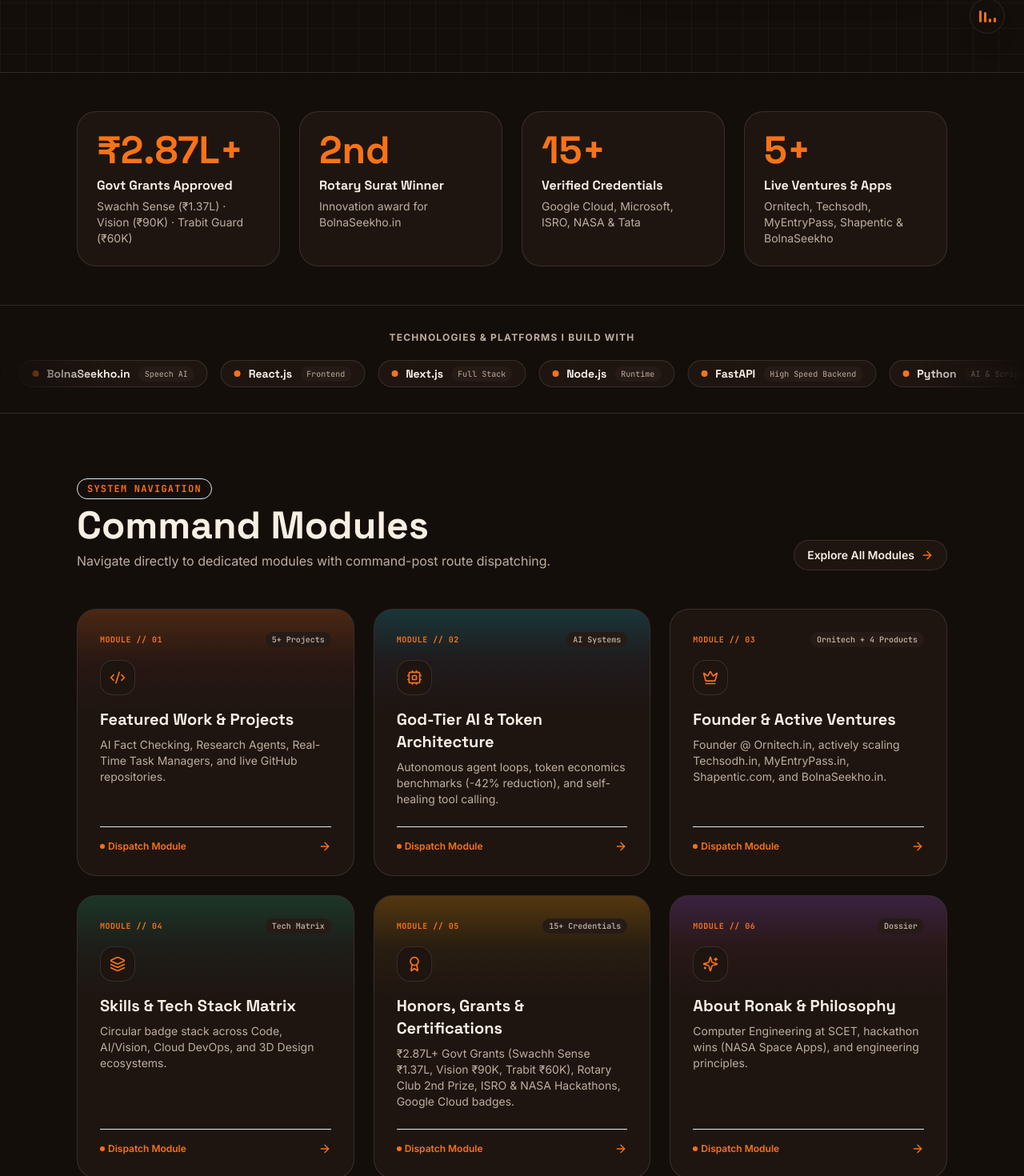
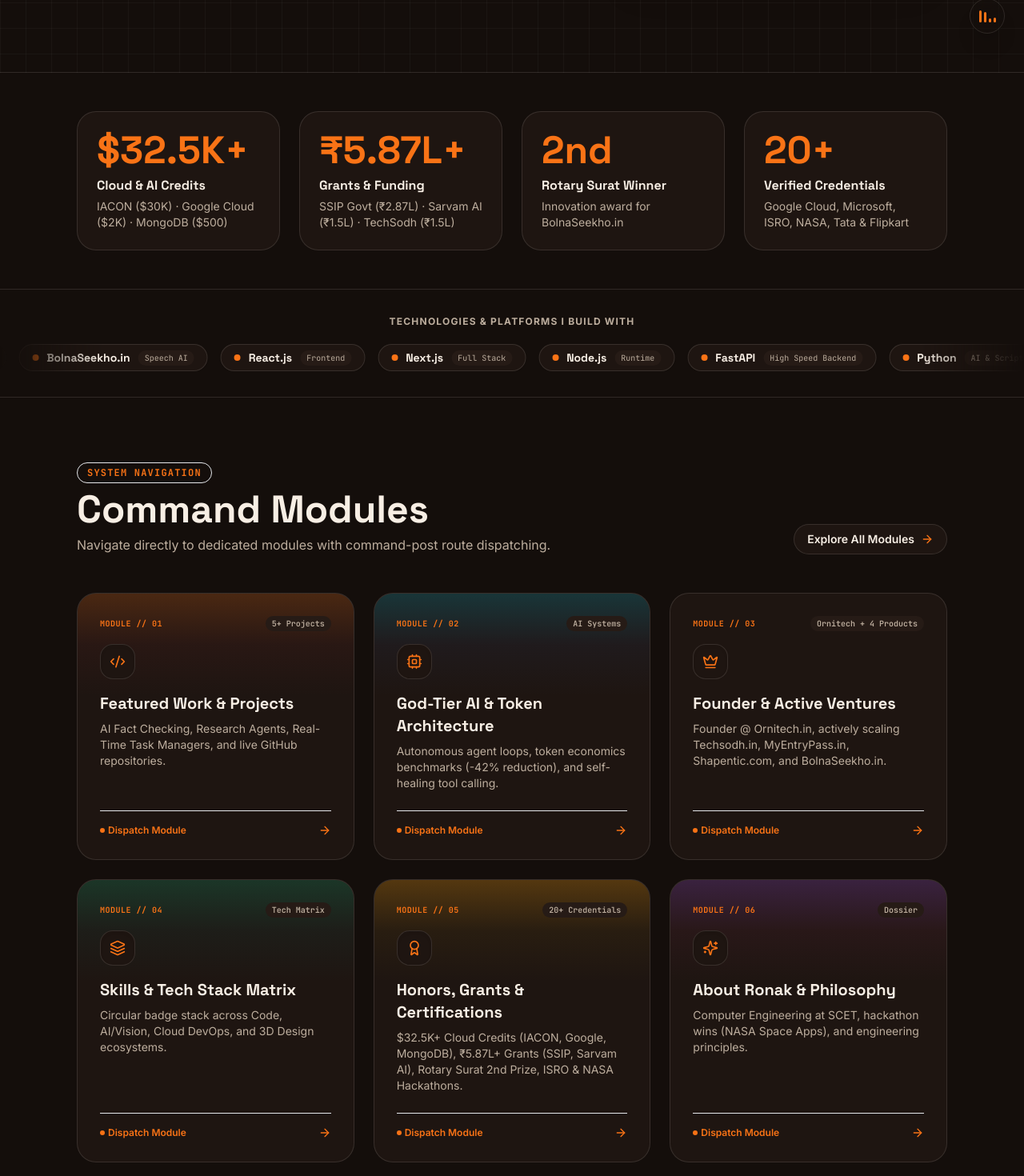
Before and after one commit to Ronak501/Portfolio, a Next.js app: page / in a window 1280 px wide. Shown: the part 734-2204 px from the top of the page at 80% size. Built offline with nearby package versions, Linux system fonts and the light colour scheme.

Commit message:
feat: add Google (), AWS (), and MongoDB () cloud credits and tech stack disc badges

```diff
--- a/app/page.tsx
+++ b/app/page.tsx
@@ -63,9 +63,9 @@
     href: '/certifications',
     category: 'MODULE // 05',
     description:
-      '₹2.87L+ Govt Grants (Swachh Sense ₹1.37L, Vision ₹90K, Trabit ₹60K), Rotary Club 2nd Prize, ISRO & NASA Hackathons, Google Cloud badges.',
+      '$32.5K+ Cloud Credits (IACON, Google, MongoDB), ₹5.87L+ Grants (SSIP, Sarvam AI), Rotary Surat 2nd Prize, ISRO & NASA Hackathons.',
     icon: Award,
-    badge: '15+ Credentials',
+    badge: '20+ Credentials',
     gradient: 'from-amber-500/25 via-yellow-500/5 to-transparent',
   },
   {
--- a/components/CertificationsSection.tsx
+++ b/components/CertificationsSection.tsx
@@ -21,7 +21,7 @@
   id: string;
   title: string;
   issuer: string;
-  category: 'gov_global' | 'awards' | 'industry' | 'research';
+  category: 'gov_global' | 'awards' | 'industry' | 'research' | 'credits';
   issueDate: string;
   image?: string;
   badgeText: string;
@@ -216,10 +216,65 @@
       'Published architectural blueprint for multi-hop scientific literature retrieval agents with automated citation verification and hallucination guards.',
     skills: ['Autonomous Agents', 'Vector Embeddings', 'Semantic Synthesis', 'NLP'],
   },
+  {
+    id: 'IACON-cloud-credits',
+    title: '$30,000 Cloud Infrastructure Grant — IACON',
+    issuer: 'Amazon Web Services (IACON)',
+    category: 'credits',
+    issueDate: '2025',
+    badgeText: '☁️ $30,000 IACON Portfolio Grant',
+    description:
+      'Awarded $30,000 in IACON portfolio cloud infrastructure credits to support scalable cloud computing, distributed database hosting, and high-throughput application deployment.',
+    skills: ['IACON Activate', '$30,000 Grant', 'Cloud Infrastructure', 'EC2 & S3', 'Enterprise Hosting'],
+  },
+  {
+    id: 'google-cloud-credits',
+    title: '$2,000 Google Cloud Platform AI & Compute Grant',
+    issuer: 'Google Cloud Platform',
+    category: 'credits',
+    issueDate: '2025',
+    badgeText: '🌐 $2,000 Google Cloud Grant',
+    description:
+      'Received $2,000 in Google Cloud credits to power machine learning model inference, high-performance computing, and scalable full-stack application development.',
+    skills: ['Google Cloud', '$2,000 Grant', 'Vertex AI', 'Compute Engine', 'Cloud Run'],
+  },
+  {
+    id: 'mongodb-credits',
+    title: '$500 MongoDB Atlas Database Grant',
+    issuer: 'MongoDB Atlas',
+    category: 'credits',
+    issueDate: '2025',
+    badgeText: '🍃 $500 MongoDB Grant',
+    description:
+      'Awarded $500 MongoDB Atlas credits for production-ready document database clusters, aggregation pipelines, and high-availability database architectures.',
+    skills: ['MongoDB Atlas', '$500 Grant', 'NoSQL Architecture', 'Database Clusters'],
+  },
+  {
+    id: 'sarvam-ai-grant',
+    title: '₹1,50,000 Sarvam AI Innovation Grant — BolnaSeekho',
+    issuer: 'Sarvam AI',
+    category: 'credits',
+    issueDate: '2025',
+    badgeText: '🤖 ₹1,50,000 AI Grant',
+    description:
+      'Secured ₹1,50,000 funding from Sarvam AI to support the development and research of BolnaSeekho.in, an AI-powered speech rehabilitation and interactive English learning platform.',
+    skills: ['Sarvam AI', '₹1,50,000 Grant', 'Speech AI', 'Language Models', 'BolnaSeekho'],
+  },
+  {
+    id: 'techsodh-grant',
+    title: '₹1,50,000 Technology Initiative Grant — TechSodh',
+    issuer: 'Technology & Startup Initiative',
+    category: 'credits',
+    issueDate: '2025',
+    badgeText: '💡 ₹1,50,000 Venture Grant',
+    description:
+      'Awarded ₹1,50,000 development funding for TechSodh.in to support technology infrastructure, automated curation algorithms, and product growth.',
+    skills: ['TechSodh.in', '₹1,50,000 Grant', 'Platform Architecture', 'Product Scaling'],
+  },
 ];
 
 export default function CertificationsSection() {
-  const [filter, setFilter] = useState<'all' | 'gov_global' | 'awards' | 'industry' | 'research'>('all');
+  const [filter, setFilter] = useState<'all' | 'gov_global' | 'awards' | 'industry' | 'research' | 'credits'>('all');
   const [activeModal, setActiveModal] = useState<Credential | null>(null);
 
   const filtered = CREDENTIALS.filter((c) => (filter === 'all' ? true : c.category === filter));
@@ -243,6 +298,7 @@
           <div className="flex flex-wrap items-center justify-center gap-2 pt-6">
             {[
               { id: 'all', label: 'All Credentials' },
+              { id: 'credits', label: 'Cloud & Venture Grants ($32.5K+ / ₹5.8L+)' },
               { id: 'gov_global', label: 'Govt & Global (ISRO/NASA/SSIP)' },
               { id: 'awards', label: 'Hackathons & Awards' },
               { id: 'industry', label: 'Google, Microsoft & Industry' },
@@ -255,11 +311,10 @@
                   sound.playClick();
                   setFilter(tab.id as typeof filter);
                 }}
-                className={`rounded-full px-4 py-2 font-mono text-xs font-semibold transition-all ${
-                  filter === tab.id
+                className={`rounded-full px-4 py-2 font-mono text-xs font-semibold transition-all ${filter === tab.id
                     ? 'bg-accent text-white shadow-md shadow-accent/20 ring-2 ring-accent/30'
                     : 'border border-border bg-card text-muted-foreground hover:bg-muted hover:text-foreground'
-                }`}
+                  }`}
               >
                 {tab.label}
               </button>
--- a/components/InteractiveDevStudio.tsx
+++ b/components/InteractiveDevStudio.tsx
@@ -73,7 +73,7 @@
         setTermInput('');
         return;
       case 'help':
-        reply = 'Available commands: skills, projects, ventures, grants, contact, whoami, clear';
+        reply = 'Available commands: skills, projects, ventures, grants, credits, contact, whoami, clear';
         break;
       case 'whoami':
         reply = 'Ronak Talaviya: Founder @ Ornitech.in | Building Techsodh.in, MyEntryPass.in, Shapentic.com, BolnaSeekho.in | Computer Eng @ SCET (4th Year)';
@@ -84,9 +84,10 @@
       case 'projects':
         reply = '1. AI Fact Checking | 2. Research Paper Agent | 3. Social Media Analyzer | 4. Task Management | 5. Motel System';
         break;
+      case 'credits':
       case 'grants':
       case 'funding':
-        reply = 'Govt Prototype Grants (₹2.87L+ Total): 1. Swachh Sense (₹1,37,000 SSIP) | 2. Vision Sentinel (₹90,000 SSIP) | 3. Trabit Guard (₹60,000)';
+        reply = 'Cloud & AI Credits ($32.5K+ Total): IACON ($30,000) | Google Cloud ($2,000) | MongoDB ($500) --- Grants (₹5.87L+ Total): SSIP Govt (₹2.87L) | Sarvam AI (₹1.5L) | TechSodh (₹1.5L)';
         break;
       case 'ventures':
         reply = '1. Ornitech.in (Founder) | 2. Techsodh.in | 3. MyEntryPass.in | 4. Shapentic.com | 5. BolnaSeekho.in | 6. Swachh Sense (₹1.37L) | 7. Vision Sentinel (₹90K) | 8. Trabit Guard (₹60K)';
@@ -151,11 +152,10 @@
                   sound.playClick();
                   setActiveTab('arch');
                 }}
-                className={`flex items-center gap-1.5 rounded-lg px-2.5 py-1 text-xs font-semibold transition-colors ${
-                  activeTab === 'arch'
+                className={`flex items-center gap-1.5 rounded-lg px-2.5 py-1 text-xs font-semibold transition-colors ${activeTab === 'arch'
                     ? 'bg-accent/20 text-accent border border-accent/30'
                     : 'text-muted-foreground hover:text-foreground'
-                }`}
+                  }`}
               >
                 <Layers className="size-3.5" />
                 <span>Architecture</span>
@@ -167,11 +167,10 @@
                   sound.playClick();
                   setActiveTab('code');
                 }}
-                className={`flex items-center gap-1.5 rounded-lg px-2.5 py-1 text-xs font-semibold transition-colors ${
-                  activeTab === 'code'
+                className={`flex items-center gap-1.5 rounded-lg px-2.5 py-1 text-xs font-semibold transition-colors ${activeTab === 'code'
                     ? 'bg-accent/20 text-accent border border-accent/30'
                     : 'text-muted-foreground hover:text-foreground'
-                }`}
+                  }`}
               >
                 <Cpu className="size-3.5" />
                 <span>AI-Pipeline.ts</span>
@@ -183,11 +182,10 @@
                   sound.playClick();
                   setActiveTab('terminal');
                 }}
-                className={`flex items-center gap-1.5 rounded-lg px-2.5 py-1 text-xs font-semibold transition-colors ${
-                  activeTab === 'terminal'
+                className={`flex items-center gap-1.5 rounded-lg px-2.5 py-1 text-xs font-semibold transition-colors ${activeTab === 'terminal'
                     ? 'bg-accent/20 text-accent border border-accent/30'
                     : 'text-muted-foreground hover:text-foreground'
-                }`}
+                  }`}
               >
                 <TerminalIcon className="size-3.5" />
                 <span>Terminal</span>
--- a/components/StatsStrip.tsx
+++ b/components/StatsStrip.tsx
@@ -2,9 +2,14 @@
 
 const STATS = [
   {
-    value: '₹2.87L+',
-    title: 'Govt Grants Approved',
-    subtitle: 'Swachh Sense (₹1.37L) · Vision (₹90K) · Trabit Guard (₹60K)',
+    value: '$32.5K+',
+    title: 'Cloud & AI Credits',
+    subtitle: 'IACON ($30K) · Google Cloud ($2K) · MongoDB ($500)',
+  },
+  {
+    value: '₹5.87L+',
+    title: 'Grants & Funding',
+    subtitle: 'SSIP Govt (₹2.87L) · Sarvam AI (₹1.5L) · TechSodh (₹1.5L)',
   },
   {
     value: '2nd',
@@ -12,14 +17,9 @@
     subtitle: 'Innovation award for BolnaSeekho.in',
   },
   {
-    value: '15+',
+    value: '20+',
     title: 'Verified Credentials',
-    subtitle: 'Google Cloud, Microsoft, ISRO, NASA & Tata',
-  },
-  {
-    value: '5+',
-    title: 'Live Ventures & Apps',
-    subtitle: 'Ornitech, Techsodh, MyEntryPass, Shapentic & BolnaSeekho',
+    subtitle: 'Google Cloud, Microsoft, ISRO, NASA, Tata & Flipkart',
   },
 ];
 
--- a/components/TechStackDiscs.tsx
+++ b/components/TechStackDiscs.tsx
@@ -356,7 +356,42 @@
       title: 'DATABASES & CLOUD DEVOPS',
       items: [
         {
+          name: 'IACON',
+          badge: '$30,000',
+          icon: (
+            <svg viewBox="0 0 128 128" className="size-7 sm:size-8">
+              <circle cx="64" cy="64" r="64" fill="#232F3E" />
+              <path
+                d="M40 54l-8 24h8l2-6h8l2 6h8l-8-24H40zm3 12l3-8 3 8h-6zm23-12l-6 24h7l4-16 4 16h6l4-16 4 16h7l-6-24h-8l-3 13-3-13h-6zm33 18c-2-2-5-3-9-3-3 0-5 .7-7 2l3 5c1-.8 2-1 4-1 2 0 3 .6 3 1.3 0 2-12 1-12 8 0 4 3 6 7 6 3 0 5-1 6-3l1 3h6v-13c0-3-1-5-2-6zm-4 6c0 1.5-1.5 2.5-3.5 2.5-1.5 0-2.5-.7-2.5-1.8 0-1.5 2.5-1.8 6-1.8v1.1z"
+                fill="#fff"
+              />
+              <path
+                d="M32 90c24 13 48 13 64-2"
+                stroke="#FF9900"
+                strokeWidth="5"
+                strokeLinecap="round"
+                fill="none"
+              />
+              <path d="M98 87l-4 6 7-2-3-4z" fill="#FF9900" />
+            </svg>
+          ),
+        },
+        {
+          name: 'Google Cloud',
+          badge: '$2,000',
+          icon: (
+            <svg viewBox="0 0 128 128" className="size-7 sm:size-8">
+              <circle cx="64" cy="64" r="64" fill="#ffffff" stroke="#E5E7EB" strokeWidth="2" />
+              <path d="M72 40a20 20 0 0 0-19 13.5A16 16 0 0 0 36 68a16 16 0 0 0 16 16h40a18 18 0 0 0 18-18 18 18 0 0 0-15-17.7A20 20 0 0 0 72 40z" fill="#4285F4" />
+              <path d="M52 84h40a18 18 0 0 0 18-18c0-.7 0-1.4-.1-2L76 76 52 84z" fill="#34A853" />
+              <path d="M52 84a16 16 0 0 1-16-16c0-7.3 5-13.4 11.7-15.3l12.3 15.3L52 84z" fill="#EA4335" />
+              <path d="M47.7 52.7A20 20 0 0 1 72 40a20 20 0 0 1 19 13.5L68 68 47.7 52.7z" fill="#FBBC05" />
+            </svg>
+          ),
+        },
+        {
           name: 'MongoDB',
+          badge: '$500',
           icon: (
             <svg viewBox="0 0 128 128" className="size-7 sm:size-8">
               <path
@@ -453,6 +488,11 @@
                 >
                   {/* Round Elevated Disc */}
                   <div className="relative flex size-14 sm:size-16 items-center justify-center rounded-full bg-white dark:bg-[#1a1824] shadow-md dark:shadow-black/50 border border-zinc-200/80 dark:border-white/10 transition-all duration-300 ease-out group-hover:-translate-y-2 group-hover:shadow-xl group-hover:border-accent group-hover:ring-4 group-hover:ring-accent/20">
+                    {'badge' in item && item.badge && (
+                      <span className="absolute -top-2 -right-3 z-20 rounded-full bg-emerald-500 text-[10px] font-mono font-bold text-white px-1.5 py-0.5 shadow-md border border-emerald-300">
+                        {item.badge}
+                      </span>
+                    )}
                     <div className="transition-transform duration-300 group-hover:scale-110">
                       {item.icon}
                     </div>
--- a/components/VenturesSection.tsx
+++ b/components/VenturesSection.tsx
@@ -40,9 +40,10 @@
     tagline: 'Tech Discovery, Research & Software Ecosystem Insights',
     description:
       'Curated platform dedicated to in-depth research, tech discovery, and engineering benchmarks across modern developer stacks, AI frameworks, and emerging tools.',
+    award: '💡 ₹1,50,000 Technology Initiative Grant',
     role: 'Creator & Tech Lead',
-    tags: ['Tech Research', 'Discovery', 'Software Reviews', 'Ecosystem'],
-    badge: 'Building',
+    tags: ['₹1.5L Grant', 'Tech Research', 'Discovery', 'Software Reviews', 'Ecosystem'],
+    badge: 'Building · ₹1.5L Funded',
     isPrimary: false,
     accentColor: 'from-blue-500/20 via-cyan-500/5 to-transparent',
     borderColor: 'hover:border-cyan-500/50',
@@ -50,7 +51,7 @@
   },
   {
     title: 'MyEntryPass.in',
-    url: 'https://myentrypass.in',
+    url: 'https://myentryPass.in',
     tagline: 'Next-Gen Digital Ticketing & Live QR Access Management',
     description:
       'Seamless event ticketing and access control infrastructure. Provides dynamic fraud-proof QR credentials, instant gate scanning, and live organizer analytics.',
@@ -82,9 +83,9 @@
     tagline: 'Interactive Speech, Communication & Language Learning Platform',
     description:
       'AI-powered verbal communication and public speaking training ecosystem. Designed to build conversational confidence, pronunciation accuracy, and expressive fluency through voice interaction.',
-    award: '🏆 2nd Prize Winner — Rotary Club of Surat Innovation Challenge',
+    award: '🏆 2nd Prize Rotary Surat · ₹1,50,000 Sarvam AI Grant',
     role: 'Creator & Lead Architect',
-    tags: ['Rotary Surat 2nd Prize', 'Speech AI', 'Language Learning', 'EdTech', 'Voice Models'],
+    tags: ['Rotary Surat 2nd Prize', '₹1.5L Sarvam AI', 'Speech AI', 'Language Learning', 'EdTech'],
     badge: 'Building · Rotary 2nd Prize',
     isPrimary: false,
     accentColor: 'from-amber-500/20 via-orange-500/5 to-transparent',
```
